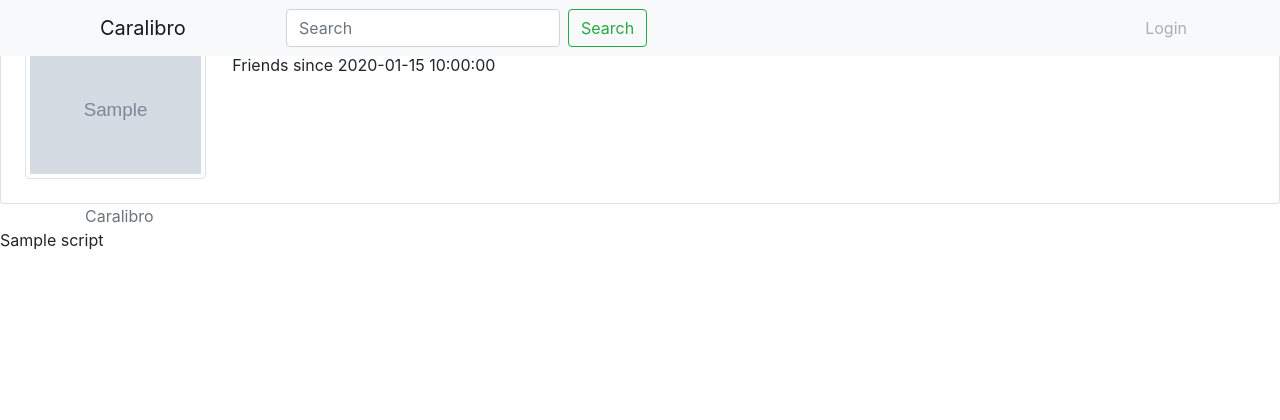
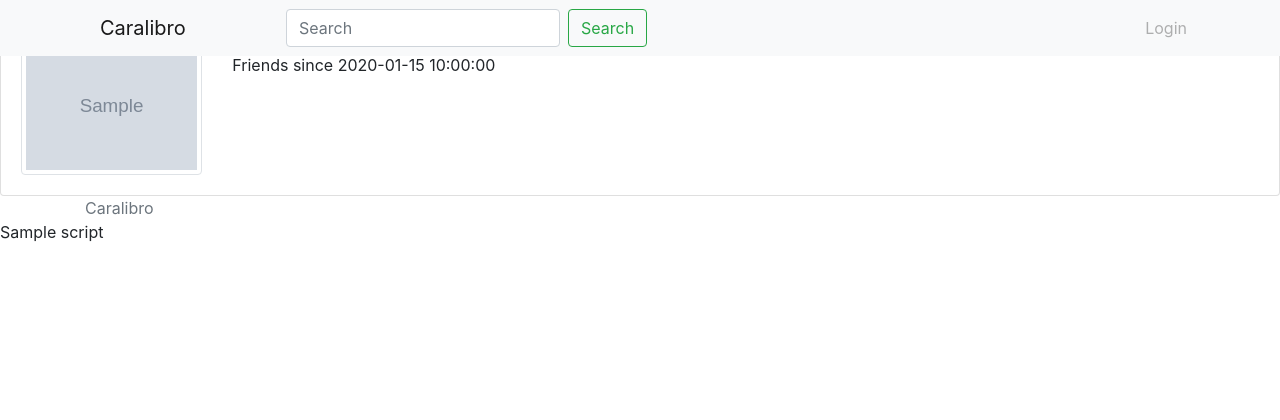
Before and after one commit to KaareH/Caralibro, a PHP site: template application/views/friends/friend.php in a window 1280 px wide. Shown: the top 420 px of the page. Run offline with PHP 8.4, Linux system fonts and the light colour scheme; the template is opened without the code that fills it: most values are stand-ins (such as "Sample title", 1, 10 or a date in 2020); grey boxes marked "Sample" are stand-in pictures; data that the repository does not hold is empty; some libraries are stand-ins or nearby versions.

Commit message:
Image fix

```diff
--- a/application/views/friends/friend.php
+++ b/application/views/friends/friend.php
@@ -2,7 +2,9 @@
     <div class="card-body">
         <div class="row">
             <div class="col-md-2">
-                <img src="<?php echo !empty($picture) ? $picture : '/resources/images/no_picture.png';?>" alt="..." class="img-thumbnail m-1">
+                <div class="square-image">
+                    <img src="<?php echo !empty($picture) ? $picture : '/resources/images/no_picture.png';?>" alt="..." class="img-thumbnail">
+                </div>
             </div>
             <div class="col-md-10">
                 <p><? echo anchor("user/$id", "$firstname $lastname")?></p>
--- a/application/views/friends/request.php
+++ b/application/views/friends/request.php
@@ -2,7 +2,9 @@
     <div class="card-body">
         <div class="row">
             <div class="col-md-2">
-                <img src="http://www.teatro.it/old/2016-11/nobody_m.original.jpg" alt="..." class="img-thumbnail m-1">
+                <div class="square-image">
+                    <img src="<?php echo !empty($picture) ? $picture : '/resources/images/no_picture.png';?>" alt="..." class="img-thumbnail">
+                </div>
             </div>
             <div class="col-md-10">
                 <p><? echo anchor("user/$id", "$firstname $lastname")?></p>
```
